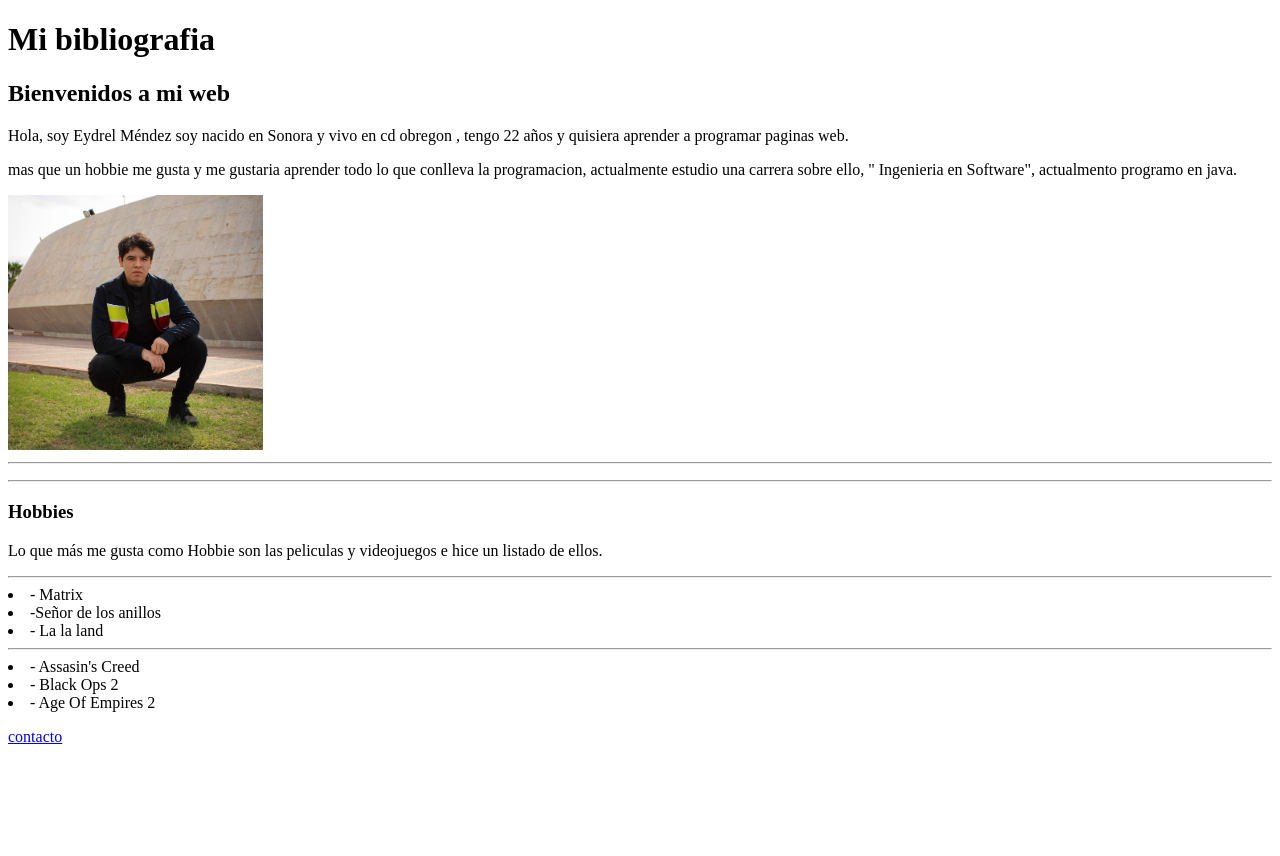
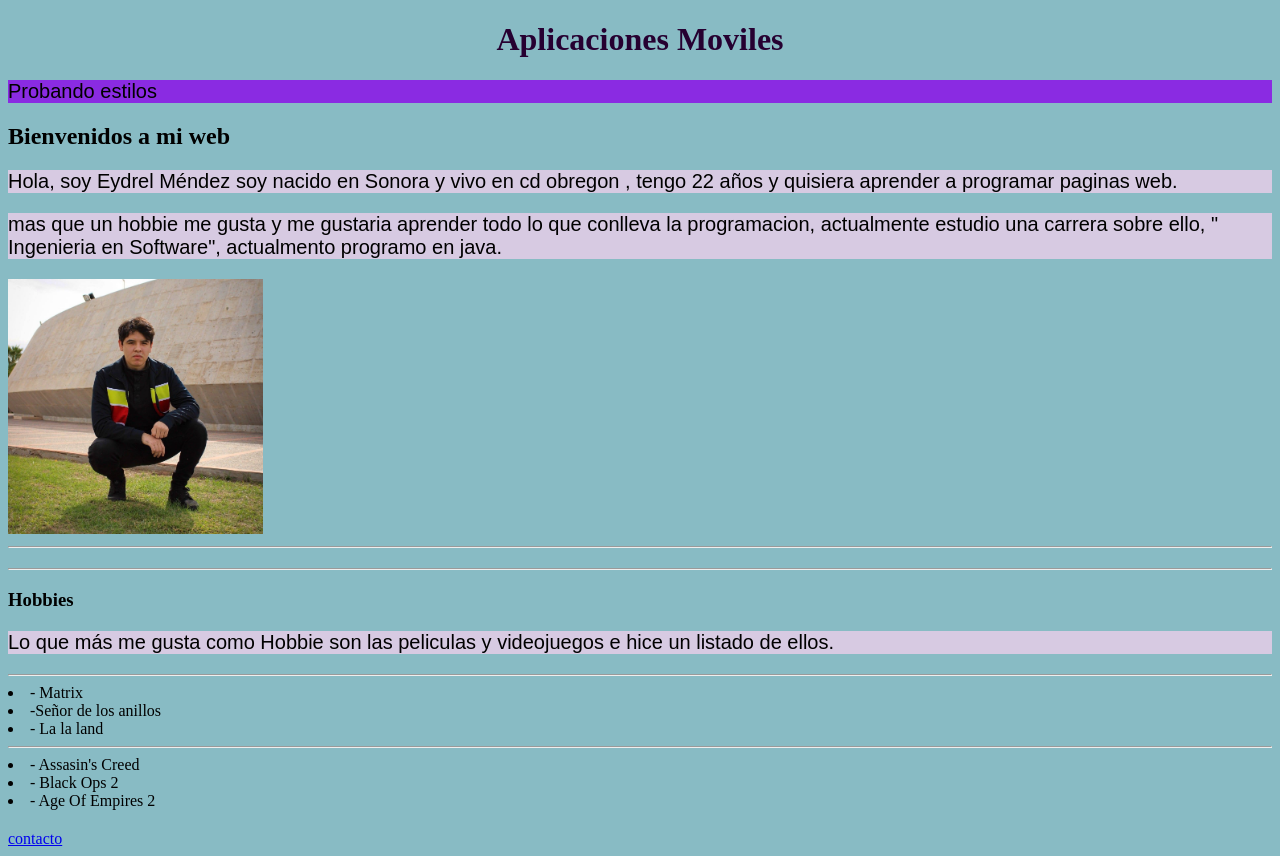
Before and after one commit to Eydrel/MendezEydrel, a plain HTML site: page ProgramacionWEB/Index.html in a window 1280 px wide. Before the commit the page ends 800 px from the top, so only its background shows below. Drawn offline with Linux system fonts and the light colour scheme.

Commit message:
Estilos
Se agregaron algunos estilos.

```diff
--- a/ProgramacionWEB/Index.html
+++ b/ProgramacionWEB/Index.html
@@ -4,15 +4,21 @@
 	<title>Mi primera web</title>
 </head>
 <body>
-	<h1>Mi bibliografia</h1><!--Esto es el titulo de una pagina-->
+	<head>
+		<link rel="stylesheet" type="text/css" href="estilos/styles.css"
+	</head>
+	<div>
+	<h1>Aplicaciones Moviles </h1>
+	<p id="colorletra">Probando estilos</p><!--Esto es el titulo de una pagina-->
+	</div>
 	<h2>Bienvenidos a mi web</h2><!--Esto es un segundo titulo-->
-	<p>
+	<p >
 		Hola, soy Eydrel Méndez soy nacido en  Sonora y  vivo en cd obregon , tengo 22 años y quisiera aprender a programar paginas web.<br/><!--Sirve como "ENTER"-->
 		<p> <!--Sirve para lineas de texto-->
 			mas que un hobbie me gusta y me gustaria aprender todo lo que conlleva la programacion, actualmente estudio una carrera sobre ello, " Ingenieria en Software", actualmento programo en java.
 		</p>
 
-		<img src="Imagenes/144675278_3610534335731821_8837364069595802393_o.jpg" title="Eydrel Méndez" width="255px" />
+		<img src="Imagenes/144675278_3610534335731821_8837364069595802393_o.jpg" title="Eydrel Méndez" width="255px"/>
 		<hr/>
 
 	</p>
--- /dev/null
+++ b/ProgramacionWEB/estilos/styles.css
@@ -0,0 +1,17 @@
+body {
+    background-color: #88bbc4;
+  }
+
+    h1 {
+    color: rgb(38, 0, 49);
+    text-align: center;
+  }
+
+  p {
+      background-color: rgb(215, 202, 226);
+    font-family: Arial, Helvetica, sans-serif;
+    font-size: 20px;
+  }
+#colorletra {
+    background-color: blueviolet;
+}
```
